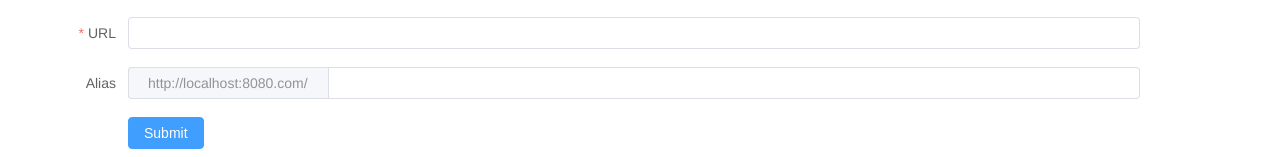
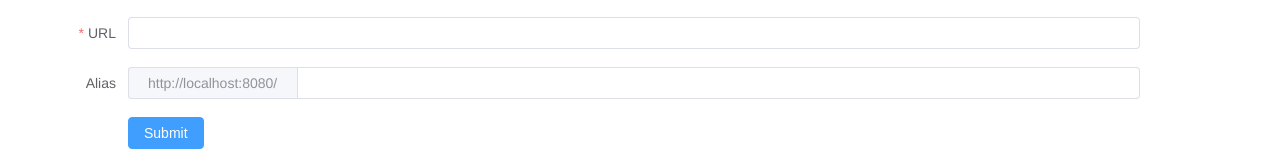
Before and after one commit to Jianzhii/url_shortener_fe_docker, a Vue app: page / in a window 1280 px wide. Shown: the part 182-339 px from the top of the page. Built offline with nearby package versions, Linux system fonts and the light colour scheme.

Commit message:
edit alias prepend value

```diff
--- a/src/components/urlShortenerForm.vue
+++ b/src/components/urlShortenerForm.vue
@@ -11,7 +11,7 @@
                 </el-form-item>
                 <el-form-item label="Alias" prop="alias">
                     <el-input v-model="urlShortenerForm.alias" type="text" autocomplete="off">
-                        <template #prepend>http://localhost:8080.com/</template>
+                        <template #prepend>http://localhost:8080/</template>
                     </el-input>
                 </el-form-item>
                 <el-form-item>
```
